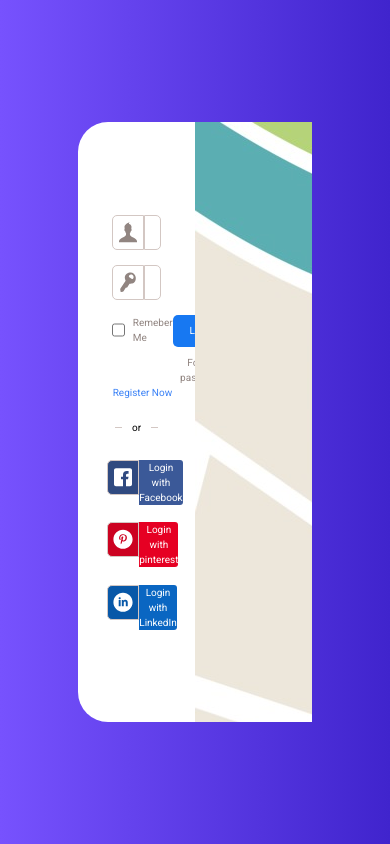
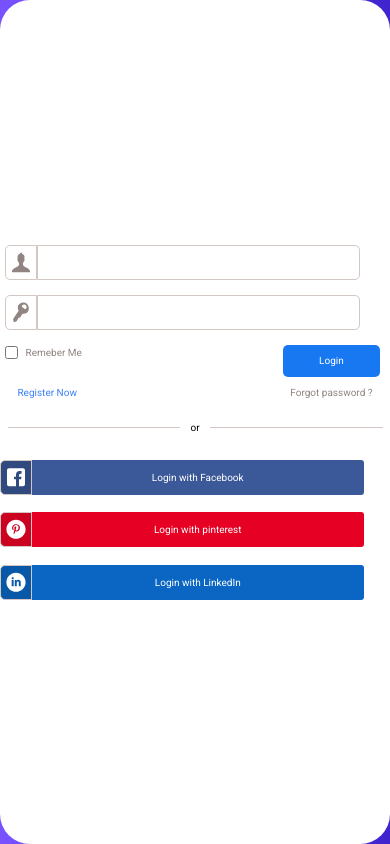
Before and after one commit to KarthikDevadiga/findme-app, a Vue app: page / in a window 390 px wide. Built offline with nearby package versions, Linux system fonts and the light colour scheme.

Commit message:
responsive

```diff
--- a/src/App.vue
+++ b/src/App.vue
@@ -5,10 +5,12 @@ import HelloWorld from './components/HelloWorld.vue'
 
 <template>
   <div
-    class="min-h-screen bg-gradient-to-r from-color-primary-2 to-color-primary-1 flex items-center justify-center"
+    class="sm:min-h-screen h-screen bg-gradient-to-r from-color-primary-2 to-color-primary-1 flex items-center justify-center"
   >
     <!-- inner square -->
-    <div class="h-[60rem] w-3/5 bg-white rounded-[3rem] flex flex-row">
+    <div
+      class="h-screen w-screen bg-white rounded-[3rem] flex flex-row sm:w-screen md:w-3/5 sm:h-[60rem]"
+    >
       <LoginSignUp></LoginSignUp>
 
       <!-- User Dash-board -->
--- a/src/components/LoginSignUp.vue
+++ b/src/components/LoginSignUp.vue
@@ -1,11 +1,17 @@
 <template>
   <!-- Singn up and login functionalities -->
   <!-- login Functionalities -->
-  <LoginView v-if="authStore.loginView"></LoginView>
+  <LoginView
+    class="auth w-full flex items-center justify-center text-dark-grey sm:w-1/2"
+    v-if="authStore.loginView"
+  ></LoginView>
   <!-- signUp functionalities -->
-  <SignupView v-else></SignupView>
+  <SignupView
+    class="auth w-1/2 flex items-center justify-center text-dark-grey"
+    v-else
+  ></SignupView>
 
-  <div class="image w-1/2 bg-map-image"></div>
+  <div class="image w-1/2 bg-map-image hidden sm:block"></div>
 </template>
 
 <script setup lang="ts">
--- a/src/views/LoginView.vue
+++ b/src/views/LoginView.vue
@@ -1,6 +1,8 @@
 <template>
-  <div class="auth w-1/2 flex items-center justify-center text-dark-grey">
-    <div class="form_section w-1/2 flex flex-col items-center">
+  <div>
+    <div
+      class="form_section w-full sm:w-1/2 flex flex-col items-center md:w-3/4"
+    >
       <!-- Dialog box goes here -->
       <dialog-box
         class="self-start m-2 text-red-400"
@@ -16,7 +18,7 @@
             >
               <svg class="user-icon h-9 w-8 fill-dark-grey">
                 <use
-                  xlink:href="src/assets/svg/icomoon/sprite.svg#icon-user"
+                  xlink:href="@/assets/svg/icomoon/sprite.svg#icon-user"
                 ></use>
               </svg>
             </div>
@@ -33,7 +35,7 @@
             >
               <svg class="key-icon h-9 w-8 fill-dark-grey">
                 <use
-                  xlink:href="src/assets/svg/icomoon/sprite.svg#icon-key"
+                  xlink:href="@/assets/svg/icomoon/sprite.svg#icon-key"
                 ></use>
               </svg>
             </div>
@@ -54,7 +56,7 @@
                   id="remember-me"
                   value="remember-me"
                 />
-                <p class="login__remberme-me ml-3 self-start">Remeber Me</p>
+                <p class="login__remberme-me mx-3 self-start">Remeber Me</p>
               </div>
 
               <button
@@ -94,7 +96,7 @@
             >
               <svg class="key-icon h-9 w-8 fill-white">
                 <use
-                  xlink:href="src/assets/svg/icomoon/sprite.svg#icon-facebook"
+                  xlink:href="@/assets/svg/icomoon/sprite.svg#icon-facebook"
                 ></use>
               </svg>
             </div>
@@ -108,7 +110,7 @@
             >
               <svg class="key-icon h-9 w-8 fill-white">
                 <use
-                  xlink:href="src/assets/svg/icomoon/sprite.svg#icon-pinterest-with-circle"
+                  xlink:href="@/assets/svg/icomoon/sprite.svg#icon-pinterest-with-circle"
                 ></use>
               </svg>
             </div>
@@ -122,7 +124,7 @@
             >
               <svg class="key-icon h-9 w-8 fill-white">
                 <use
-                  xlink:href="src/assets/svg/icomoon/sprite.svg#icon-linkedin-with-circle"
+                  xlink:href="@/assets/svg/icomoon/sprite.svg#icon-linkedin-with-circle"
                 ></use>
               </svg>
             </div>
--- a/src/views/SignupView.vue
+++ b/src/views/SignupView.vue
@@ -1,5 +1,5 @@
 <template>
-  <div class="auth w-1/2 flex items-center justify-center text-dark-grey">
+  <div>
     <div class="form_section w-1/2 flex flex-col items-center">
       <div class="siginIn_form w-full">
         <form action="" type="submit" class="siginIn">
@@ -10,7 +10,7 @@
             >
               <svg class="user-icon h-9 w-8 fill-dark-grey">
                 <use
-                  xlink:href="src/assets/svg/icomoon/sprite.svg#icon-user"
+                  xlink:href="@/assets/svg/icomoon/sprite.svg#icon-user"
                 ></use>
               </svg>
             </div>
@@ -27,7 +27,7 @@
             >
               <svg class="key-icon h-9 w-8 fill-dark-grey">
                 <use
-                  xlink:href="src/assets/svg/icomoon/sprite.svg#icon-key"
+                  xlink:href="@/assets/svg/icomoon/sprite.svg#icon-key"
                 ></use>
               </svg>
             </div>
@@ -44,7 +44,7 @@
             >
               <svg class="key-icon h-9 w-8 fill-dark-grey">
                 <use
-                  xlink:href="src/assets/svg/icomoon/sprite.svg#icon-key"
+                  xlink:href="@/assets/svg/icomoon/sprite.svg#icon-key"
                 ></use>
               </svg>
             </div>
@@ -61,7 +61,7 @@
             >
               <svg class="key-icon h-9 w-8 fill-dark-grey">
                 <use
-                  xlink:href="src/assets/svg/icomoon/sprite.svg#icon-key"
+                  xlink:href="@/assets/svg/icomoon/sprite.svg#icon-key"
                 ></use>
               </svg>
             </div>
```
